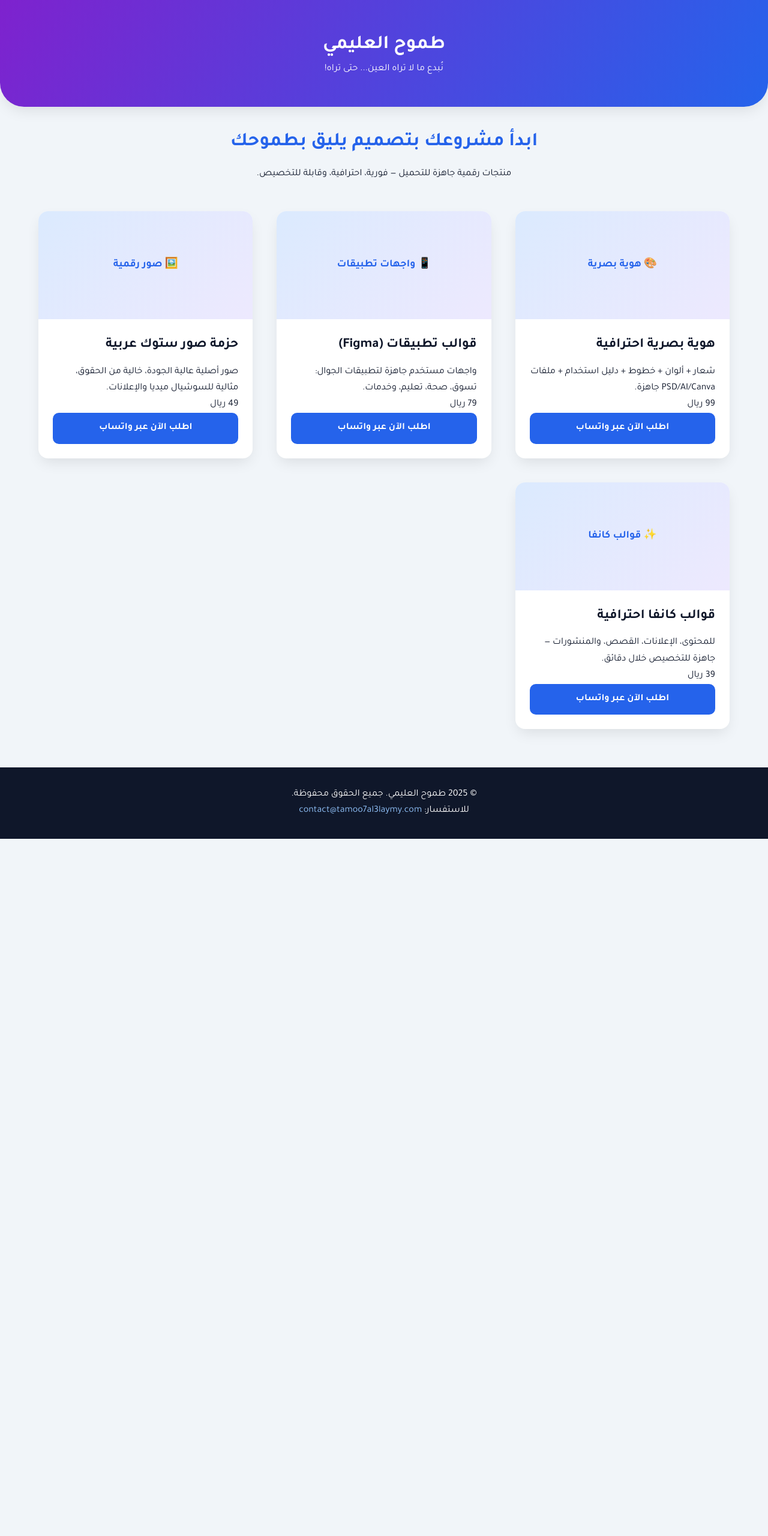
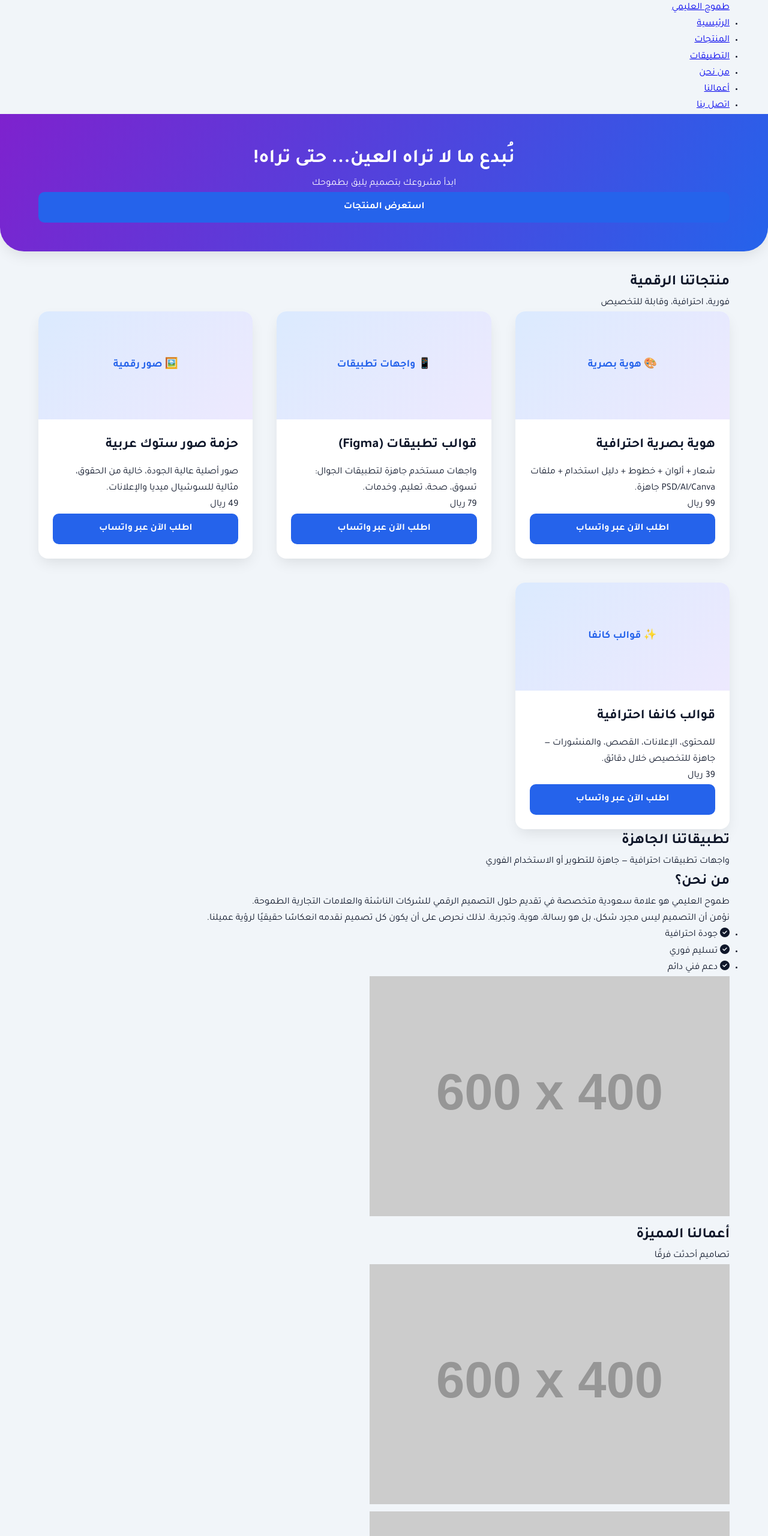
Before and after one commit to mrwallymy57-tech/Al-Alimi-s-ambition-, a plain HTML site: page index.html in a window 1280 px wide. Shown: the top 2560 px of the page at 60% size. Before the commit the page ends 1398 px from the top, so only its background shows below. Drawn offline with Linux system fonts and the light colour scheme; placeholder pictures from the web are drawn by us.

Commit message:
Update index.html

```diff
--- a/index.html
+++ b/index.html
@@ -3,54 +3,171 @@
 <head>
   <meta charset="UTF-8" />
   <meta name="viewport" content="width=device-width, initial-scale=1.0"/>
-  <!-- وصف الموقع لتحسين الظهور في محركات البحث -->
   <meta name="description" content="طموح العليمي — متجر متخصص في بيع منتجات التصميم الرقمي: هويات بصرية، قوالب تطبيقات، صور ستوك، وقوالب كانفا جاهزة للتحميل.">
   <title>طموح العليمي | تصاميم رقمية احترافية</title>
 
-  <!-- ربط خط عربي أنيق من Google Fonts -->
+  <!-- Open Graph -->
+  <meta property="og:title" content="طموح العليمي | تصاميم رقمية احترافية">
+  <meta property="og:description" content="ابدأ مشروعك بتصميم يليق بطموحك. منتجات رقمية فورية، احترافية، وقابلة للتخصيص.">
+  <meta property="og:type" content="website">
+
+  <!-- Google Fonts -->
   <link rel="preconnect" href="https://fonts.googleapis.com">
   <link rel="preconnect" href="https://fonts.gstatic.com" crossorigin>
   <link href="https://fonts.googleapis.com/css2?family=Tajawal:wght@400;600;700&display=swap" rel="stylesheet">
 
-  <!-- ربط ملف الأنماط (CSS) -->
+  <!-- Font Awesome -->
+  <link rel="stylesheet" href="https://cdnjs.cloudflare.com/ajax/libs/font-awesome/6.5.0/css/all.min.css">
+
   <link rel="stylesheet" href="style.css" />
 </head>
 <body>
-  <!-- رأس الصفحة: يعرض اسم المتجر وشعاره -->
-  <header>
+  <!-- شريط التنقل -->
+  <nav class="navbar">
     <div class="container">
-      <h1>طموح العليمي</h1>
-      <p>نُبدع ما لا تراه العين... حتى تراه!</p>
+      <a href="#" class="logo">طموح العليمي</a>
+      <ul class="nav-links">
+        <li><a href="#home">الرئيسية</a></li>
+        <li><a href="#products">المنتجات</a></li>
+        <li><a href="#apps">التطبيقات</a></li>
+        <li><a href="#about">من نحن</a></li>
+        <li><a href="#portfolio">أعمالنا</a></li>
+        <li><a href="#contact">اتصل بنا</a></li>
+      </ul>
+    </div>
+  </nav>
+
+  <!-- البطل -->
+  <header id="home" class="hero-header">
+    <div class="container">
+      <h1>نُبدع ما لا تراه العين... حتى تراه!</h1>
+      <p>ابدأ مشروعك بتصميم يليق بطموحك</p>
+      <a href="#products" class="btn btn-primary">استعرض المنتجات</a>
     </div>
   </header>
 
-  <!-- المحتوى الرئيسي -->
-  <main class="container">
-    <!-- قسم ترحيبي يشرح فائدة المتجر -->
-    <section class="hero">
-      <h2>ابدأ مشروعك بتصميم يليق بطموحك</h2>
-      <p>منتجات رقمية جاهزة للتحميل — فورية، احترافية، وقابلة للتخصيص.</p>
-    </section>
+  <!-- المنتجات -->
+  <section id="products" class="section">
+    <div class="container">
+      <h2 class="section-title">منتجاتنا الرقمية</h2>
+      <p class="section-subtitle">فورية، احترافية، وقابلة للتخصيص</p>
+      <div class="products" id="products-container">
+        <!-- سيتم ملؤه بواسطة JavaScript -->
+      </div>
+    </div>
+  </section>
 
-    <!-- قسم المنتجات: سيتم ملؤه تلقائيًا بواسطة JavaScript -->
-    <section class="products" id="products-container">
-      <!--
-        ملاحظة: لا تكتب المنتجات هنا يدويًا.
-        سيتم إنشاؤها ديناميكيًا من ملف script.js
-        لتسهيل التعديل لاحقًا دون لمس HTML.
-      -->
-    </section>
-  </main>
+  <!-- التطبيقات -->
+  <section id="apps" class="section bg-light">
+    <div class="container">
+      <h2 class="section-title">تطبيقاتنا الجاهزة</h2>
+      <p class="section-subtitle">واجهات تطبيقات احترافية — جاهزة للتطوير أو الاستخدام الفوري</p>
+      <div class="products" id="apps-container">
+        <!-- سيتم ملؤه بواسطة JavaScript -->
+      </div>
+    </div>
+  </section>
 
-  <!-- تذييل الصفحة: معلومات الاتصال وحقوق الملكية -->
+  <!-- من نحن -->
+  <section id="about" class="section bg-light">
+    <div class="container">
+      <div class="about-content">
+        <div class="about-text">
+          <h2 class="section-title">من نحن؟</h2>
+          <p>طموح العليمي هو علامة سعودية متخصصة في تقديم حلول التصميم الرقمي للشركات الناشئة والعلامات التجارية الطموحة.</p>
+          <p>نؤمن أن التصميم ليس مجرد شكل، بل هو رسالة، هوية، وتجربة. لذلك نحرص على أن يكون كل تصميم نقدمه انعكاسًا حقيقيًا لرؤية عميلنا.</p>
+          <ul class="values-list">
+            <li><i class="fas fa-check-circle"></i> جودة احترافية</li>
+            <li><i class="fas fa-check-circle"></i> تسليم فوري</li>
+            <li><i class="fas fa-check-circle"></i> دعم فني دائم</li>
+          </ul>
+        </div>
+        <div class="about-image">
+          <img src="https://placehold.co/600x400/2563eb/white?text=هوية+بصرية" alt="تصميم هوية بصرية" loading="lazy">
+        </div>
+      </div>
+    </div>
+  </section>
+
+  <!-- معرض الأعمال -->
+  <section id="portfolio" class="section">
+    <div class="container">
+      <h2 class="section-title">أعمالنا المميزة</h2>
+      <p class="section-subtitle">تصاميم أحدثت فرقًا</p>
+      <div class="portfolio-grid">
+        <div class="portfolio-item">
+          <img src="https://placehold.co/600x400/10b981/white?text=تطبيق+صحي" alt="تصميم تطبيق صحي" loading="lazy">
+        </div>
+        <div class="portfolio-item">
+          <img src="https://placehold.co/600x400/ef4444/white?text=تطبيق+تسوق" alt="هوية بصرية لعلامة تجارية" loading="lazy">
+        </div>
+        <div class="portfolio-item">
+          <img src="https://placehold.co/600x400/f97316/white?text=قوالب+كانفا" alt="قوالب كانفا احترافية" loading="lazy">
+        </div>
+        <div class="portfolio-item">
+          <img src="https://placehold.co/600x400/7e22ce/white?text=واجهات+Figma" alt="واجهات تطبيقات فيجما" loading="lazy">
+        </div>
+      </div>
+    </div>
+  </section>
+
+  <!-- آراء العملاء -->
+  <section class="section bg-light">
+    <div class="container">
+      <h2 class="section-title">ما يقوله عملاؤنا</h2>
+      <div class="testimonials">
+        <div class="testimonial">
+          <img src="https://placehold.co/100x100/e2e8f0/64748b?text=👤" alt="صورة العميل أحمد" class="testimonial-avatar">
+          <p>"الهوية البصرية التي صمموها غيرت نظرتنا لعلامتنا تمامًا! شكرًا طموح."</p>
+          <h4>أحمد السعدي</h4>
+          <div class="rating">★★★★★</div>
+        </div>
+        <div class="testimonial">
+          <img src="https://placehold.co/100x100/e2e8f0/64748b?text=👤" alt="صورة العميلة ليلى" class="testimonial-avatar">
+          <p>"قوالب كانفا جاهزة ووفرت لي ساعات من العمل. أنصح بها بشدة!"</p>
+          <h4>ليلى القحطاني</h4>
+          <div class="rating">★★★★★</div>
+        </div>
+      </div>
+    </div>
+  </section>
+
+  <!-- اتصل بنا -->
+  <section id="contact" class="section">
+    <div class="container">
+      <h2 class="section-title">اتصل بنا</h2>
+      <p class="section-subtitle">نحن هنا لمساعدتك</p>
+      <div class="contact-options">
+        <a href="https://wa.me/966500000000" class="contact-btn" target="_blank" rel="noopener">
+          <i class="fab fa-whatsapp"></i>
+          <span>واتساب</span>
+        </a>
+        <a href="mailto:contact@tamoo7al3laymy.com" class="contact-btn">
+          <i class="fas fa-envelope"></i>
+          <span>البريد الإلكتروني</span>
+        </a>
+      </div>
+    </div>
+  </section>
+
+  <!-- التذييل -->
   <footer>
     <div class="container">
-      <p>&copy; 2025 طموح العليمي. جميع الحقوق محفوظة.</p>
-      <p>للاستفسار: <a href="mailto:contact@tamoo7al3laymy.com">contact@tamoo7al3laymy.com</a></p>
+      <div class="footer-content">
+        <div class="footer-logo">
+          <h3>طموح العليمي</h3>
+          <p>نُبدع ما لا تراه العين... حتى تراه!</p>
+        </div>
+        <div class="social-links">
+          <a href="#"><i class="fab fa-instagram"></i></a>
+          <a href="#"><i class="fab fa-twitter"></i></a>
+          <a href="#"><i class="fab fa-behance"></i></a>
+        </div>
+      </div>
+      <p class="copyright">&copy; 2025 طموح العليمي. جميع الحقوق محفوظة.</p>
     </div>
   </footer>
 
-  <!-- ربط ملف الجافاسكربت -->
   <script src="script.js"></script>
 </body>
-    </html>
+  </html>
```
